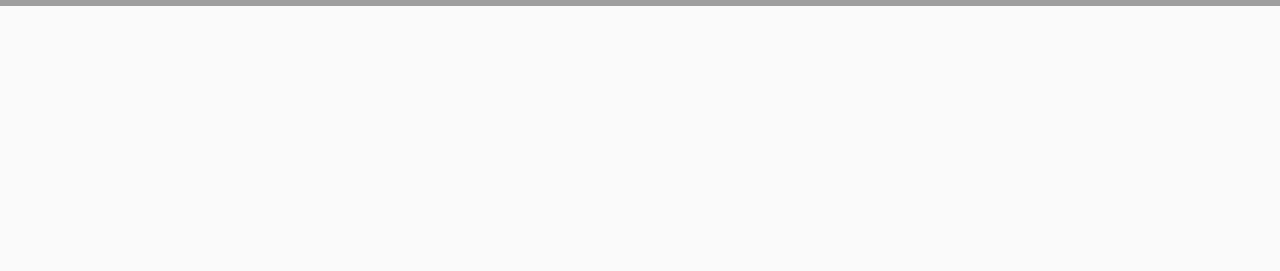
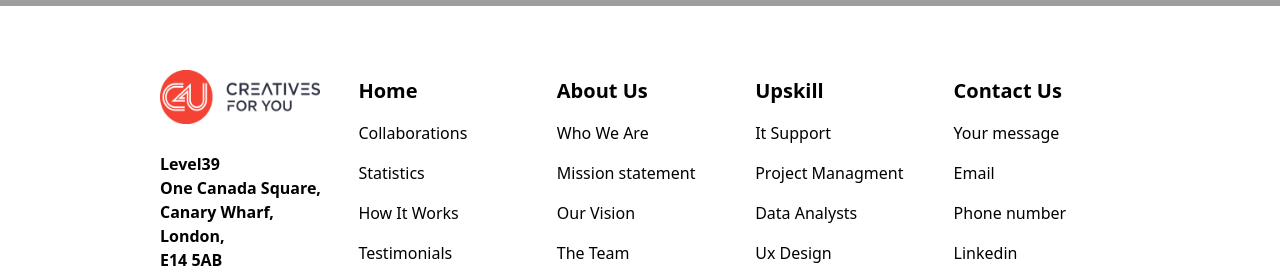
Before and after one commit to Roman-Hasan/IT-Support, a website built with Vite: page index.html in a window 1280 px wide. Shown: the part 11726-11997 px from the top of the page. Before the commit the page ends 11732 px from the top, so only its background shows below. Built offline with nearby package versions, Linux system fonts and the light colour scheme; grey boxes are pictures that could not be loaded.

Commit message:
footer section

```diff
--- a/index.html
+++ b/index.html
@@ -681,5 +681,62 @@
 
     </section>
 
+    <!-- Footer section -->
+
+    <footer>
+         <footer class="bg-white">
+         <div class=" xl:px-40 px-6 py-16 grid sm:grid-cols-2 gap-8 items-center lg:grid-cols-5">
+
+             <div class="flex flex-col gap-4">
+                <div class="w-[160px]"><img class="w-full" src="assets/logo.png" alt=""></div>
+               <p class="pt-3 font-semibold">
+                Level39 <br>
+                One Canada Square, <br>
+                Canary Wharf, <br>
+                London, <br>
+                E14 5AB <br>
+               </p>
+             </div>
+
+             <div class="flex flex-col gap-4">
+                <h5 class="font-semibold text-xl">Home</h5>
+                <p><a class="links" href="#">Collaborations</a></p>
+                <p><a class="links" href="#">Statistics</a></p>
+                <p><a class="links" href="#">How It Works</a></p>
+                <p><a class="links" href="#">Testimonials</a></p>
+             </div>
+
+             <div class="flex flex-col gap-4">
+                <h5 class="font-semibold text-xl">About Us</h5>
+                <p><a class="links" href="#">Who We Are</a></p>
+                <p><a class="links" href="#">Mission statement</a></p>
+                <p><a class="links" href="#">Our Vision </a></p>
+                <p><a class="links" href="#">The Team </a></p>
+             </div>
+
+             <div class="flex flex-col gap-4">
+                <h5 class="font-semibold text-xl">Upskill</h5>
+                <p><a class="links" href="#">It Support </a></p>
+                <p><a class="links" href="#">Project Managment </a></p>
+                <p><a class="links" href="#">Data Analysts</a></p>
+                <p><a class="links" href="#">Ux Design</a></p>
+             </div>
+
+             <div class="flex flex-col gap-4">
+                <h5 class="font-semibold text-xl">Contact Us </h5>
+                <p><a class="links" href="#">Your message </a></p>
+                <p><a class="links" href="#">Email</a></p>
+                <p><a class="links" href="#">Phone number </a></p>
+                <p><a class="links" href="#">Linkedin </a></p>
+             </div>
+         </div>
+
+
+    <div class="text-center border border-1 p-4 text-base">
+      &copy; Copyright 2022 Creatives For You LTD
+    </div>
+ </footer>
+    </footer>
+
 </body>
 </html>
--- a/main.css
+++ b/main.css
@@ -13,11 +13,15 @@
     }
 
     .svg-img{
-        @apply  bg-[#ffe8e6] cursor-pointer p-3 flex justify-center  transition-all hover:translate-x-2 duration-300 items-center rounded-full;
+        @apply bg-[#ffe8e6] cursor-pointer p-3 flex justify-center  transition-all hover:translate-x-2 duration-300 items-center rounded-full;
     }
 
     .Course{
         @apply lg:px-10 px-5  rounded-full py-2 uppercase md:text-xl text-base  hover:bg-[#00FF84] transition-all duration-300 hover:scale-105 border border-black;
     }
 
+    .links{
+        @apply hover:text-red-400 transition-all duration-300;
+    }
+
 }
```
